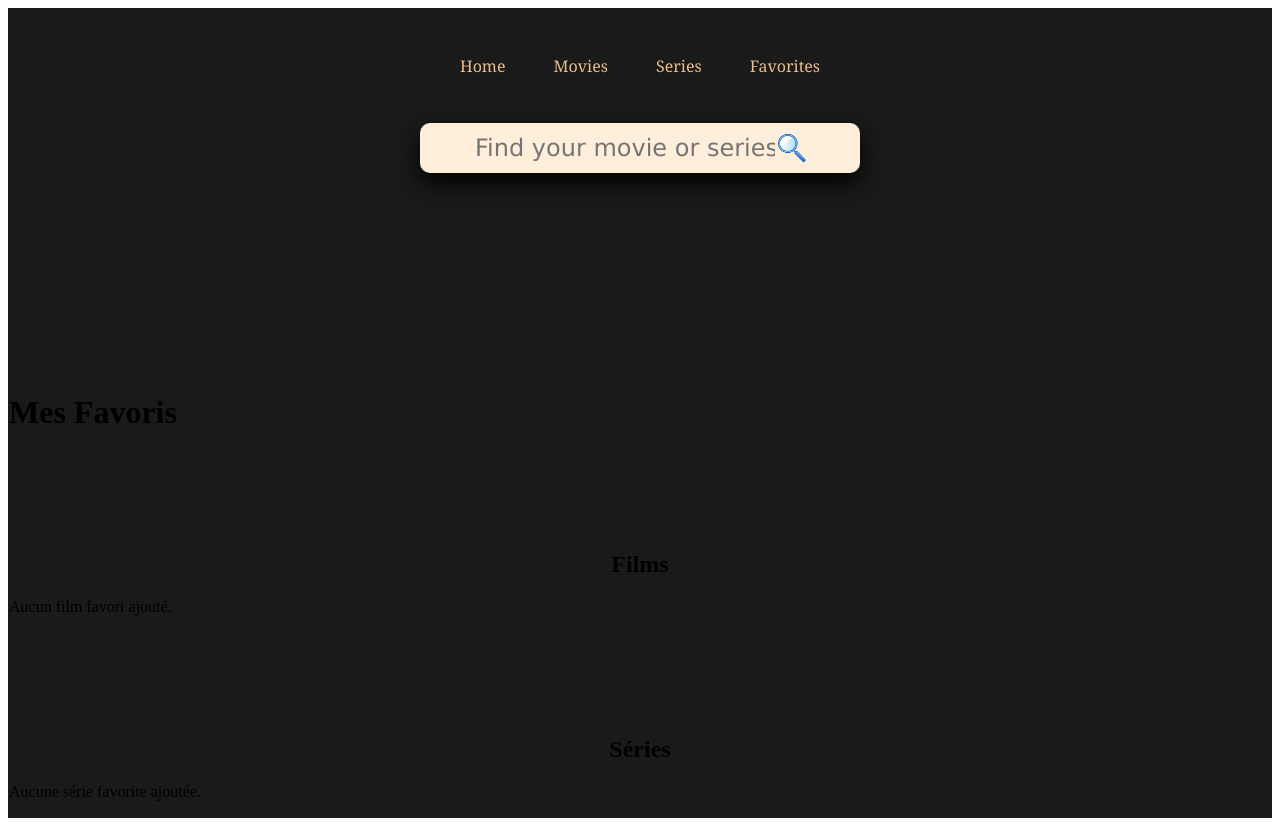
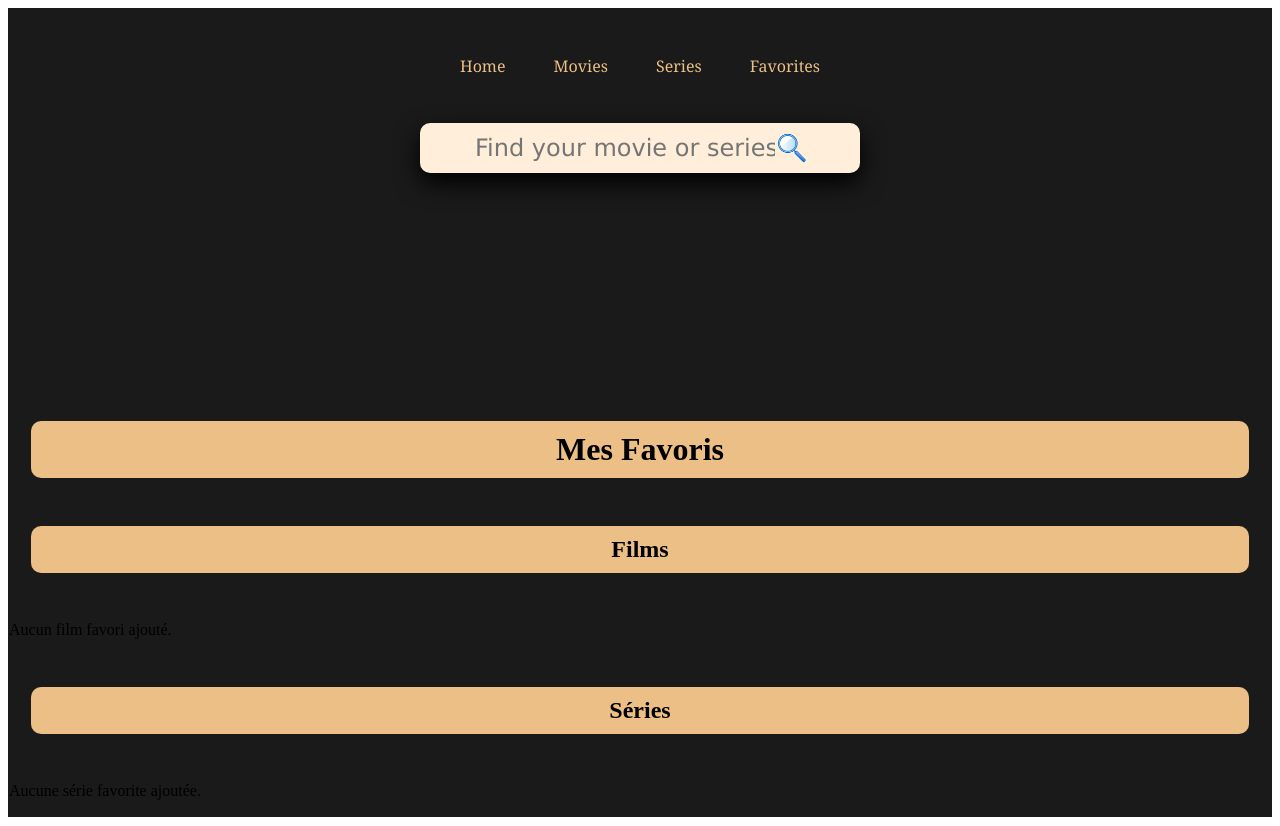
Before and after one commit to WildCodeSchool-2023-09/JS-RemoteFR-jurascripts-P2-Jurastream, a React (Vite) app in the folder frontend/: page /favorites in a window 1280 px wide. Built offline with nearby package versions, Linux system fonts and the light colour scheme.

Commit message:
update css

```diff
--- a/frontend/src/components/Cards/MediaCard.scss
+++ b/frontend/src/components/Cards/MediaCard.scss
@@ -16,6 +16,7 @@
       border-radius: 20px;
       width: 100%;
       display: block;
+      height: auto;
     }
 
     .favorite-button {
--- a/frontend/src/components/Cards/SerieCard.jsx
+++ b/frontend/src/components/Cards/SerieCard.jsx
@@ -106,7 +106,7 @@ function SerieCard({ serieId }) {
           ♥
         </button>
       </div>
-      <InfoCard serie={serieDetails} onClose={() => setShowInfo(false)} />
+      <InfoCard movie={serieDetails} onClose={() => setShowInfo(false)} />
     </div>
   );
 }
--- a/frontend/src/components/Categories/Style.scss
+++ b/frontend/src/components/Categories/Style.scss
@@ -1,4 +1,15 @@
 .barre {
+  h1 {
+    padding: 10px 10px;
+    width: 95%;
+    background-color: #ebbf85;
+    border-radius: 10px;
+    margin: auto;
+    margin-bottom: 3rem;
+    text-align: center;
+    margin-top: 3rem;
+    color: black;
+  }
   h2 {
     padding: 10px 10px;
     width: 95%;
@@ -10,4 +21,10 @@
     margin-top: 3rem;
     color: black;
   }
+
+  img {
+    width: 50%;
+    display: block;
+    height: auto;
+  }
 }
--- a/frontend/src/components/InfoCard.scss
+++ b/frontend/src/components/InfoCard.scss
@@ -23,7 +23,7 @@
   left: 50%;
   transform: translate(-50%, -45%);
   z-index: 999;
-  width: 80%;
+  width: 100%;
   max-width: 40%;
   background-color: rgba(30, 4, 4, 0.85);
   border-radius: 20px;
--- a/frontend/src/components/SearchBar.jsx
+++ b/frontend/src/components/SearchBar.jsx
@@ -1,6 +1,7 @@
 import React, { useEffect, useState, useContext } from "react";
 import { FavoritesContext } from "./FavoritesContext";
 import "./SearchBar.scss";
+import Loupe from "../assets/Loupe6.png";
 
 function SearchBar() {
   const [inputSearch, setInputSearch] = useState("");
@@ -57,7 +58,7 @@ function SearchBar() {
             value={inputSearch}
             onChange={(e) => setInputSearch(e.target.value)}
           />
-          <img className="loupe" src="src/assets/Loupe6.png" alt="loupe" />
+          <img className="loupe" src={Loupe} alt="loupe" />
         </div>
       </div>
       <div className="search-result">
--- a/frontend/src/pages/About.jsx
+++ b/frontend/src/pages/About.jsx
@@ -1,5 +1,6 @@
 import NavBarWelcome from "../components/NavBarWelcome";
 import "../components/NavBarWelcome.scss";
+import TMDB from "../assets/TMDB.png";
 
 function About() {
   return (
@@ -10,7 +11,7 @@ function About() {
       <h1>
         This site uses the TMDB API but is not endorsed or certified by TMDB.
         <div>
-          <img src="src/assets/TMDB.png" alt="Logo" />
+          <img src={TMDB} alt="Logo" />
         </div>
       </h1>
     </div>
--- a/frontend/src/pages/Favorites.jsx
+++ b/frontend/src/pages/Favorites.jsx
@@ -5,7 +5,7 @@ import MovieCard from "../components/Cards/MovieCard";
 import SerieCard from "../components/Cards/SerieCard";
 import NavBar from "../components/NavBar";
 import SearchBar from "../components/SearchBar";
-import "../components/Categories/Style.scss";
+import "./Favorites.scss";
 
 function Favorites() {
   const { favorites } = useContext(FavoritesContext);
@@ -21,9 +21,11 @@ function Favorites() {
     <div className="home">
       <NavBar />
       <SearchBar />
-      <div className="favorites-container">
+      <div className="barre">
         <h1>Mes Favoris</h1>
         <h2>Films</h2>
+      </div>
+      <div className="favorite-container">
         {movieFavorites.length > 0 ? (
           movieFavorites.map((favorite) => (
             <MovieCard key={favorite.id} movieId={favorite.id} />
@@ -31,8 +33,10 @@ function Favorites() {
         ) : (
           <p>Aucun film favori ajouté.</p>
         )}
-
+      </div>
+      <div className="barre">
         <h2>Séries</h2>
+      </div>
       {serieFavorites.length > 0 ? (
         serieFavorites.map((favorite) => (
           <SerieCard key={favorite.id} serieId={favorite.id} />
@@ -41,7 +45,6 @@ function Favorites() {
         <p>Aucune série favorite ajoutée.</p>
       )}
     </div>
-    </div>
   );
 }
 
--- a/frontend/src/pages/Favorites.scss
+++ b/frontend/src/pages/Favorites.scss
@@ -9,10 +9,8 @@
     margin-bottom: 40px;
   }
 
-  display: grid;
-  grid-template-columns: (1fr, 1fr, 1fr 1fr, 1fr);
-  grid-gap: 20px;
-  justify-items: center;
+  display: flex;
+  gap: 20px;
 
   .media-card {
     border-radius: 10px;
@@ -21,9 +19,10 @@
     background-color: #262626;
     color: #fff;
     position: relative;
+    width: 12px;
 
     img {
-      width: 100%;
+      width: 25%;
       display: block;
       height: auto;
     }
--- a/frontend/src/pages/Login.jsx
+++ b/frontend/src/pages/Login.jsx
@@ -1,6 +1,7 @@
 import { useRef, useState, useEffect } from "react";
 import { Link } from "react-router-dom";
 import "./Login.scss";
+import Logo from "../assets/LOGO.png";
 
 const USER_REGEX = /^[a-zA-Z][a-zA-Z0-9-_]{3,23}$/;
 const PWD_REGEX = /^(?=.*[a-z])(?=.*[A-Z])(?=.*[0-9])(?=.*[!@#$%_-]).{8,23}$/;
@@ -57,7 +58,7 @@ function Login() {
   return (
     <body>
       <div className="login">
-        <img src="./src/assets/LOGO.png" alt="logo" />
+        <img src={Logo} alt="logo" />
         <section>
           <p
             ref={errRef}
```
Lines whose indentation alone changed are shown as unchanged.
